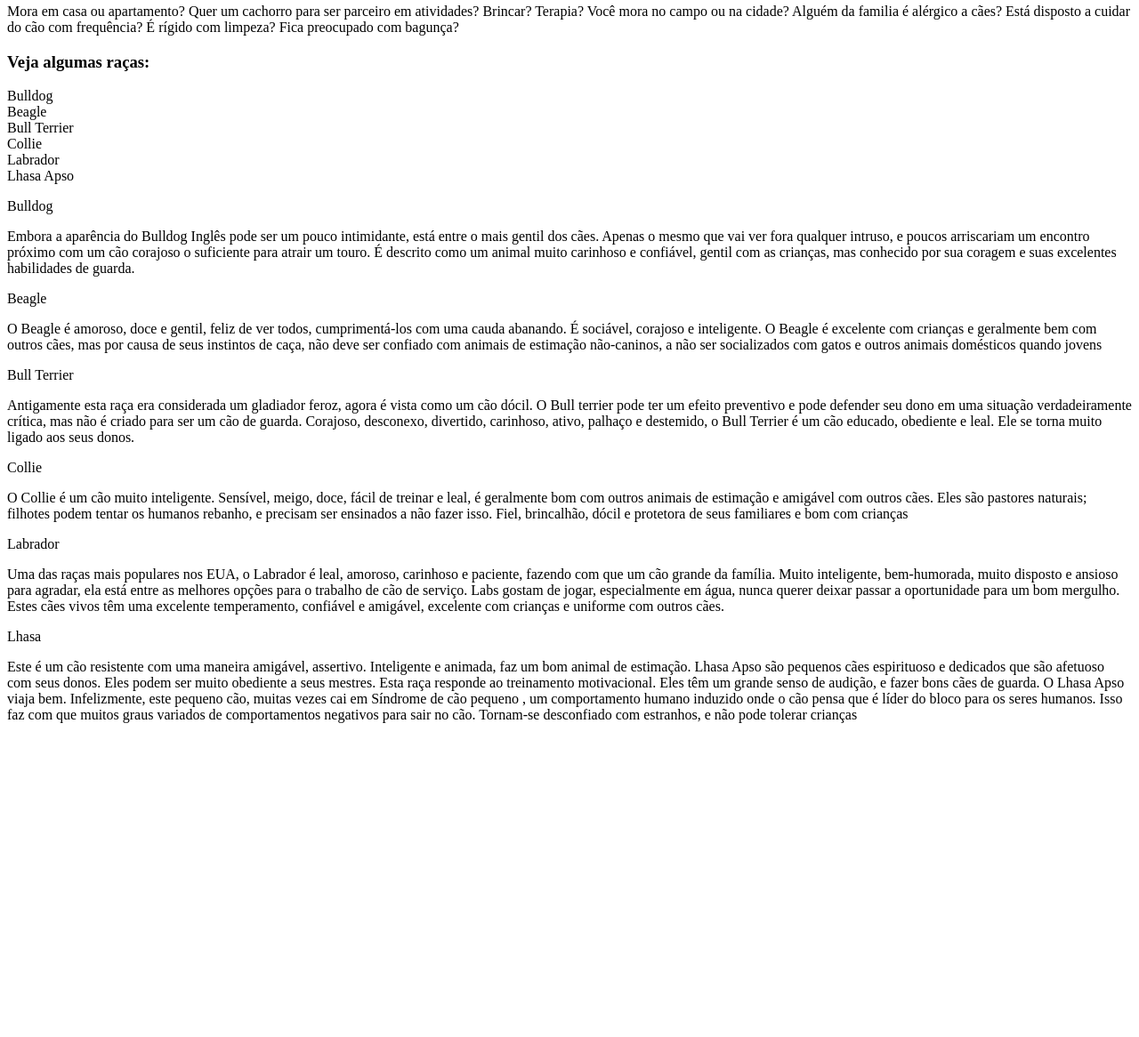
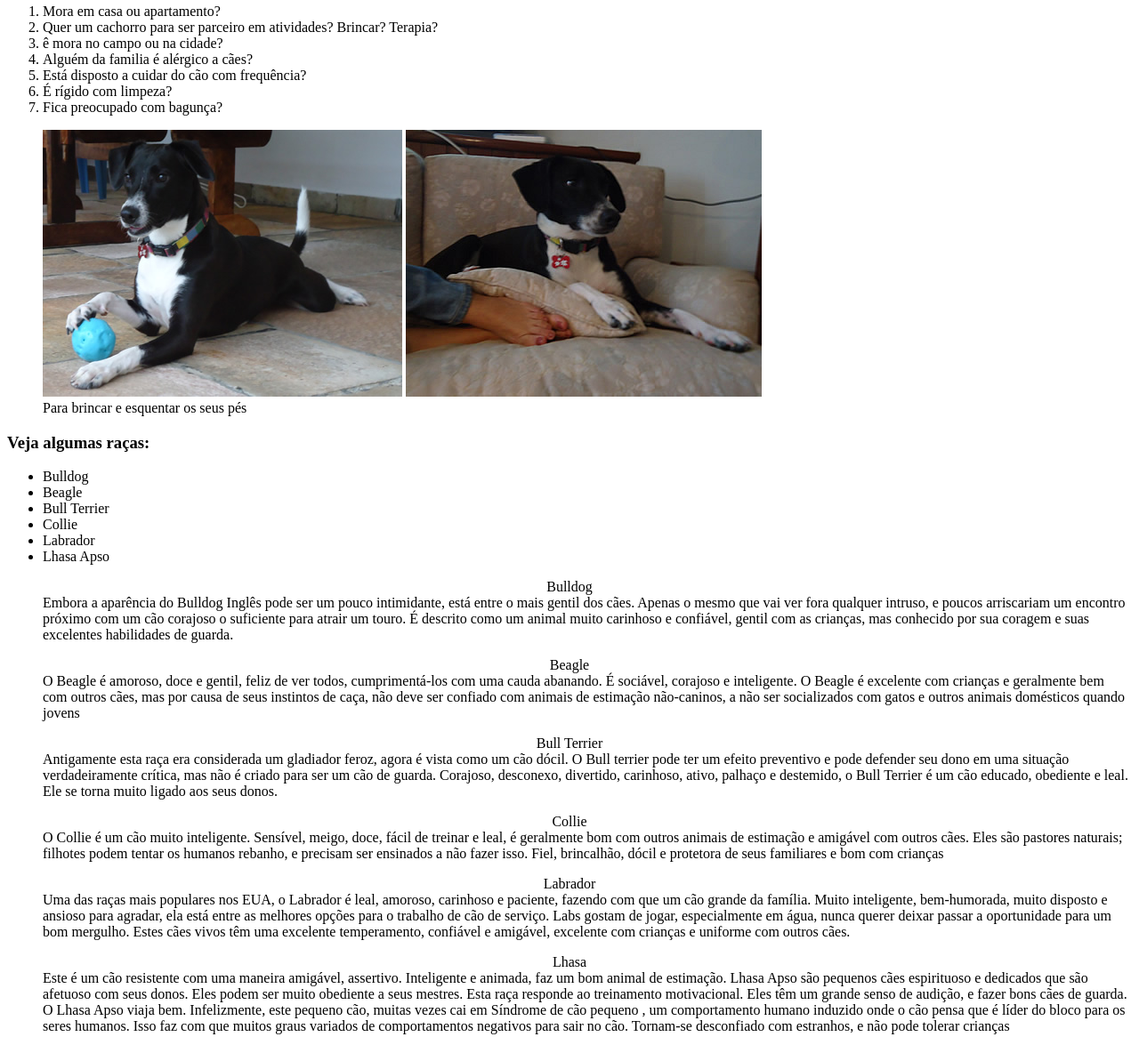
Before and after one commit to LarissaCS234/Pet-shop-, a plain HTML site: page projeto_inicio/curiosidades.html in a window 1280 px wide. Shown: the part 123-1289 px from the top of the page at 89% size. Before the commit the page ends 944 px from the top, so only its background shows below. Drawn offline with Linux system fonts and the light colour scheme.

Commit message:
Atualização
algumas atualizações que eu fiz

```diff
--- a/projeto_inicio/curiosidades.html
+++ b/projeto_inicio/curiosidades.html
@@ -27,16 +27,20 @@ Antes de mais nada é importante que você tenha em mente a resposta para alguma
 </h2>
 
 
-
-Mora em casa ou apartamento?
-Quer um cachorro para ser parceiro em atividades? Brincar? Terapia?
-Você mora no campo ou na cidade?
-Alguém da familia é alérgico a cães?
-Está disposto a cuidar do cão com frequência?
-É rígido com limpeza?
-Fica preocupado com bagunça?
-
-
+<ol>
+    <li>Mora em casa ou apartamento?</li>
+    <li>Quer um cachorro para ser parceiro em atividades? Brincar? Terapia?</li>
+    <li>ê mora no campo ou na cidade?</li>
+    <li>Alguém da familia é alérgico a cães?</li>
+    <li>Está disposto a cuidar do cão com frequência?</li>
+    <li>É rígido com limpeza?</li>
+    <li>Fica preocupado com bagunça?</li>
+</ol>
+<figure>
+    <img src="/projeto_inicio/Multimidia/bolinha.JPG" alt="Brincando com a bolinha">
+    <img src="/projeto_inicio/Multimidia/esquentar-pes.JPG" alt="esquentando os pés">
+    <figcaption>Para brincar e esquentar os seus pés</figcaption>
+</figure>
 
 
 
@@ -44,81 +48,60 @@ Fica preocupado com bagunça?
 <h3> Veja algumas raças:</h3>
 
 
-<p>
-Bulldog <br>
-Beagle <br>
-Bull Terrier<br>
-Collie<br>
-Labrador<br>
-Lhasa Apso
+<ul>
+    <li>Bulldog</li>
+    <li>Beagle</li>
+    <li>Bull Terrier</li>
+    <li>Collie</li>
+    <li>Labrador</li>
+    <li>Lhasa Apso</li>
+</ul>
+
+<p></p>
+
+<dl>
+<center><dt>Bulldog</dt></center>
+<dd>
+Embora a aparência do Bulldog Inglês pode ser um pouco intimidante, está entre o mais gentil dos cães. Apenas o mesmo que vai ver fora qualquer intruso, e poucos arriscariam um encontro próximo com um cão corajoso o suficiente para atrair um touro. É descrito como um animal muito carinhoso e confiável, gentil com as crianças, mas conhecido por sua coragem e suas excelentes habilidades de guarda.
 <br>
-</p>
+</dd>
+<p></p>
 
+<center><dt>Beagle</dt></center>
+<dd>
+O Beagle é amoroso, doce e gentil, feliz de ver todos, cumprimentá-los com uma cauda abanando. É sociável, corajoso e inteligente. O Beagle é excelente com crianças e geralmente bem com outros cães, mas por causa de seus instintos de caça, não deve ser confiado com animais de estimação não-caninos, a não ser socializados com gatos e outros animais domésticos quando jovens
+<br>
+</dd>
+<p></p>
 
+<center><dt>Bull Terrier</dt></center>
+<dd>
+Antigamente esta raça era considerada um gladiador feroz, agora é vista como um cão dócil. O Bull terrier pode ter um efeito preventivo e pode defender seu dono em uma situação verdadeiramente crítica, mas não é criado para ser um cão de guarda. Corajoso, desconexo, divertido, carinhoso, ativo, palhaço e destemido, o Bull Terrier é um cão educado, obediente e leal. Ele se torna muito ligado aos seus donos.
+<br>
+</dd>
+<p></p>
 
-<p>Bulldog</p>
+<center><dt>Collie</dt></center>
+<dd>
+O Collie é um cão muito inteligente. Sensível, meigo, doce, fácil de treinar e leal, é geralmente bom com outros animais de estimação e amigável com outros cães. Eles são pastores naturais; filhotes podem tentar os humanos rebanho, e precisam ser ensinados a não fazer isso. Fiel, brincalhão, dócil e protetora de seus familiares e bom com crianças
+<br>
+</dd>
+<p></p>
 
+<center><dt>Labrador</dt></center>
+<dd>
+Uma das raças mais populares nos EUA, o Labrador é leal, amoroso, carinhoso e paciente, fazendo com que um cão grande da família. Muito inteligente, bem-humorada, muito disposto e ansioso para agradar, ela está entre as melhores opções para o trabalho de cão de serviço. Labs gostam de jogar, especialmente em água, nunca querer deixar passar a oportunidade para um bom mergulho. Estes cães vivos têm uma excelente temperamento, confiável e amigável, excelente com crianças e uniforme com outros cães.
+<br>
+</dd>
+<p></p>
 
-Embora a aparência do Bulldog Inglês pode ser um pouco intimidante, está entre o mais gentil dos cães. Apenas o mesmo que vai ver fora qualquer intruso, e poucos arriscariam um encontro próximo com um cão corajoso o suficiente para atrair um touro. É descrito como um animal muito carinhoso e confiável, gentil com as crianças, mas conhecido por sua coragem e suas excelentes habilidades de guarda.
+<center><dt>Lhasa</dt></center>
+<dd>
+Este é um cão resistente com uma maneira amigável, assertivo. Inteligente e animada, faz um bom animal de estimação. Lhasa Apso são pequenos cães espirituoso e dedicados que são afetuoso com seus donos. Eles podem ser muito obediente a seus mestres. Esta raça responde ao treinamento motivacional. Eles têm um grande senso de audição, e fazer bons cães de guarda. O Lhasa Apso viaja bem. Infelizmente, este pequeno cão, muitas vezes cai em Síndrome de cão pequeno , um comportamento humano induzido onde o cão pensa que é líder do bloco para os seres humanos. Isso faz com que muitos graus variados de comportamentos negativos para sair no cão. Tornam-se desconfiado com estranhos, e não pode tolerar crianças
+<br>
+</dd>
 
-<br>
-
-
-
-<p>Beagle</p>
-
-
-O Beagle é amoroso, doce e gentil, feliz de ver todos, cumprimentá-los com uma cauda abanando. É sociável, corajoso e inteligente. O Beagle é excelente com crianças e geralmente bem com outros cães, mas por causa de seus instintos de caça, não deve ser confiado com animais de estimação não-caninos, a não ser socializados com gatos e outros animais domésticos quando jovens
-
-<br>
-
-
-
-
-
-<p>Bull Terrier</p>
-
-
-Antigamente esta raça era considerada um gladiador feroz, agora é vista como um cão dócil. O Bull terrier pode ter um efeito preventivo e pode defender seu dono em uma situação verdadeiramente crítica, mas não é criado para ser um cão de guarda. Corajoso, desconexo, divertido, carinhoso, ativo, palhaço e destemido, o Bull Terrier é um cão educado, obediente e leal. Ele se torna muito ligado aos seus donos.
-
-<br>
-
-
-
-
-
-<p>Collie</p>
-
-O Collie é um cão muito inteligente. Sensível, meigo, doce, fácil de treinar e leal, é geralmente bom com outros animais de estimação e amigável com outros cães. Eles são pastores naturais; filhotes podem tentar os humanos rebanho, e precisam ser ensinados a não fazer isso. Fiel, brincalhão, dócil e protetora de seus familiares e bom com crianças
-
-<br>
-
-
-
-
-
-<p>Labrador</p>
-
-
-
-Uma das raças mais populares nos EUA, o Labrador é leal, amoroso, carinhoso e paciente, fazendo com que um cão grande da família. Muito inteligente, bem-humorada, muito disposto e ansioso para agradar, ela está entre as melhores opções para o trabalho de cão de serviço. Labs gostam de jogar, especialmente em água, nunca querer deixar passar a oportunidade para um bom mergulho. Estes cães vivos têm uma excelente temperamento, confiável e amigável, excelente com crianças e uniforme com outros cães.
-
-<br>
-
-
-
-
-
-<p>Lhasa</p>
-
-
-
-Este é um cão resistente com uma maneira amigável, assertivo. Inteligente e animada, faz um bom animal de estimação. Lhasa Apso são pequenos cães espirituoso e dedicados que são afetuoso com seus donos. Eles podem ser muito obediente a seus mestres. Esta raça responde ao treinamento motivacional. Eles têm um grande senso de audição, e fazer bons cães de guarda. O Lhasa Apso viaja bem. Infelizmente, este pequeno cão, muitas vezes cai em Síndrome de cão pequeno , um comportamento humano induzido onde o cão pensa que é líder do bloco para os seres humanos. Isso faz com que muitos graus variados de comportamentos negativos para sair no cão. Tornam-se desconfiado com estranhos, e não pode tolerar crianças
-
-<br>
-
-
-
+</dl>
 
 </body>
 
```
Also changed, not shown: projeto_inicio/Omelete.html (added, +31 -0 lines), projeto_inicio/quem-somos.html (+10 -8 lines).
